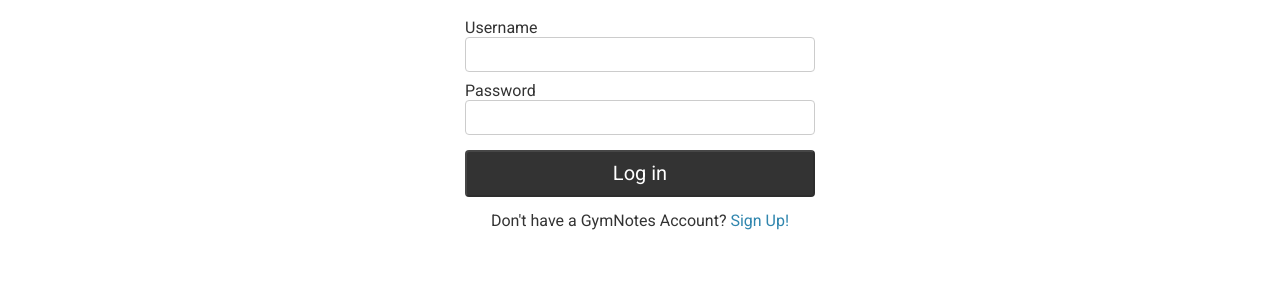
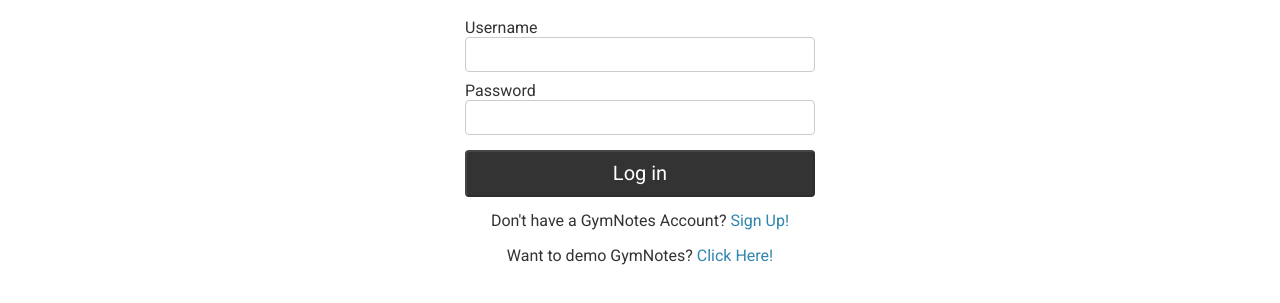
Before and after one commit to drewlara/GymNotes, a React app: page /login in a window 1280 px wide. Shown: the part 121-424 px from the top of the page. Built offline with nearby package versions, Linux system fonts and the light colour scheme; no server answers.

Commit message:
add demo info to login page

```diff
--- a/src/components/login.css
+++ b/src/components/login.css
@@ -57,6 +57,11 @@
   text-align: center;
 }
 
+.demo-show {
+  color: rgb(48, 134, 174);
+  cursor: pointer;
+}
+
 @media (min-width: 1024px) {
   .login-page {
     display: grid;
--- a/src/components/login.js
+++ b/src/components/login.js
@@ -4,15 +4,40 @@
 import LoginForm from './login-form';
 import './login.css';
 
-export function LoginPage(props) {
-  if (props.loggedIn) {
+export class LoginPage extends React.Component{
+  constructor(props){
+    super(props);
+    this.state = {
+      isHidden: true
+    }
+  }
+
+  render() {
+    if (this.props.loggedIn) {
       return <Redirect to="/dashboard" />
     }
+    let demoUserInfo;
+
+    if (!this.state.isHidden) {
+      demoUserInfo = (
+        <div className='demo-user-info'>
+          <p>Username: demouser</p>
+          <p>Password: demouserpassword</p>
+        </div>
+      )
+    }
+
+
     return (
       <div className="login-page">
         <LoginForm />
+        <div className="demo">
+          <p>Want to demo GymNotes? <span className="demo-show" onClick={() => this.setState({isHidden: false})}>Click Here!</span></p>
+          {demoUserInfo}
+        </div>
       </div>
     );
+  }
 }
 
 const mapStateToProps = state => ({
```
Lines whose indentation alone changed are shown as unchanged.
